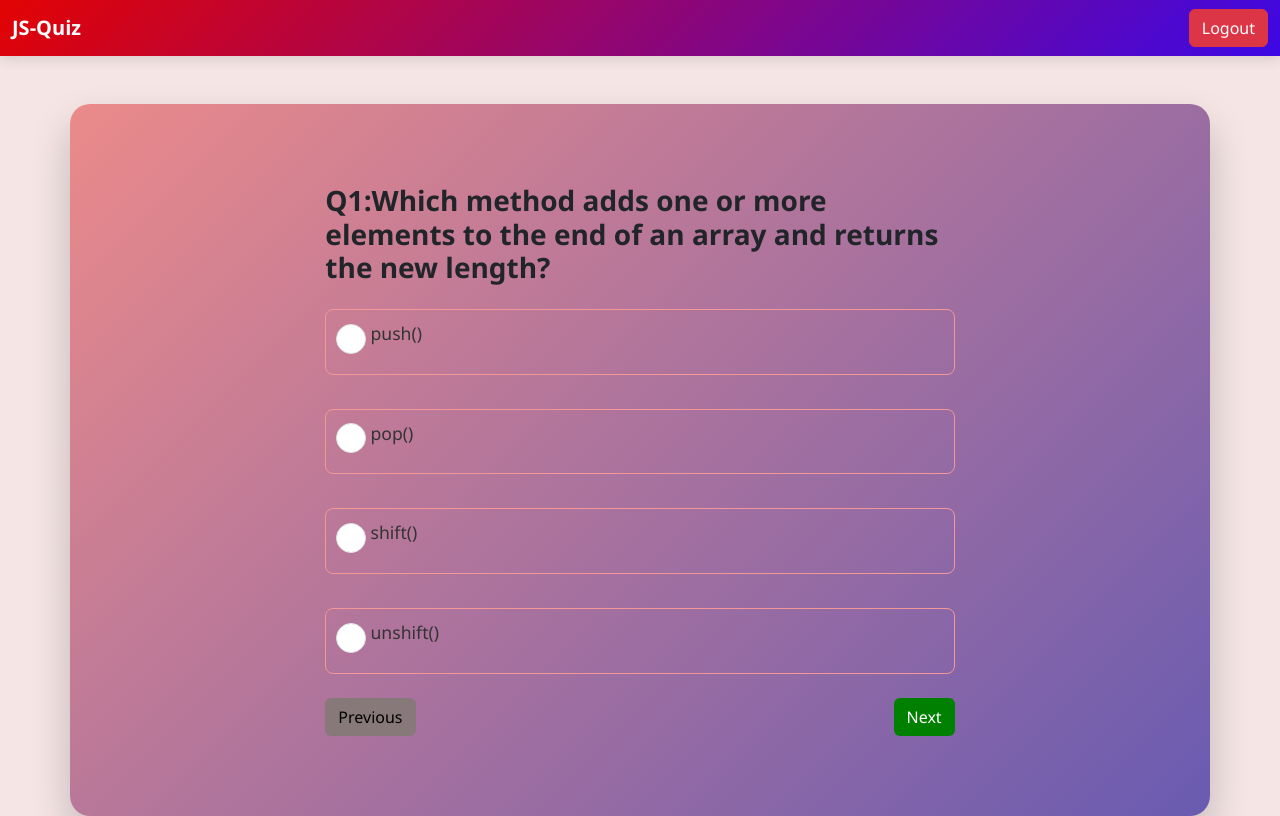
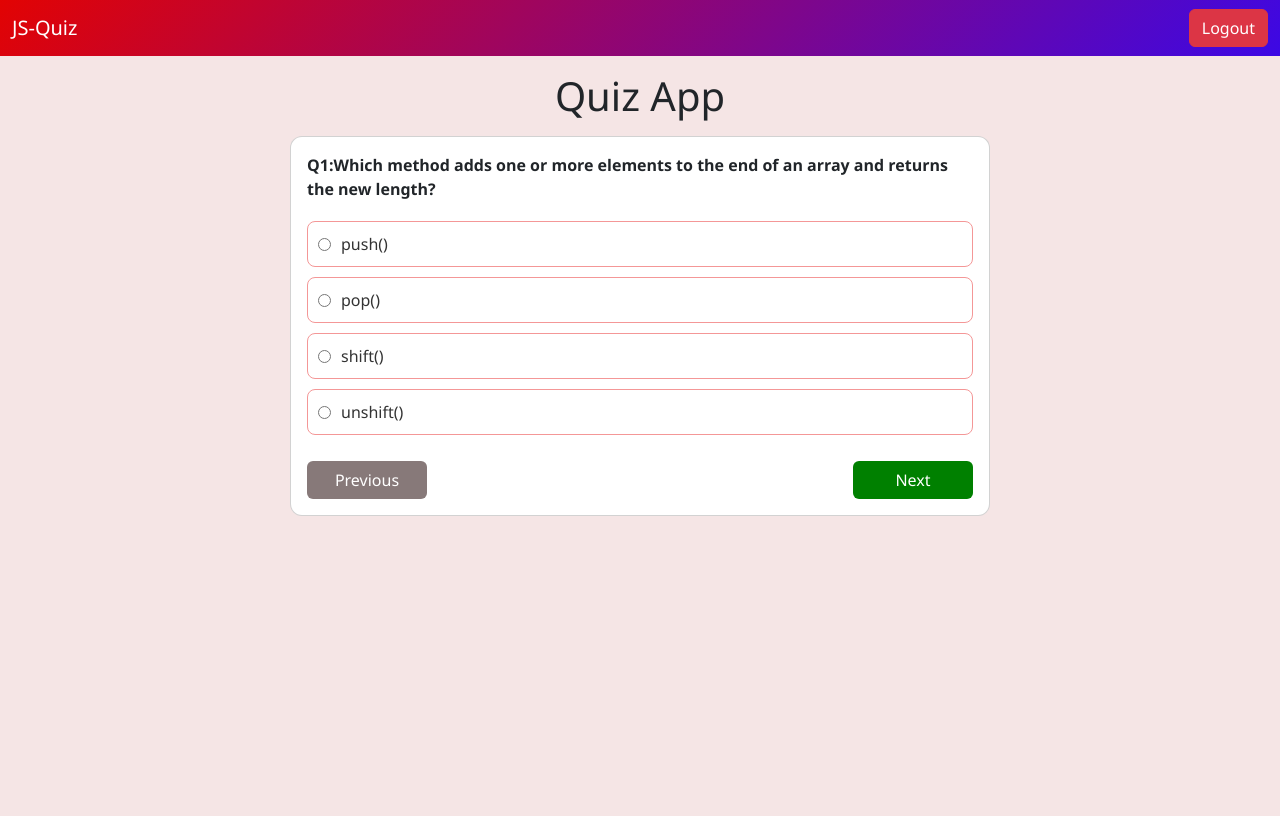
Before and after one commit to madihahanif723-maker/Quiz-App, a plain HTML site: page quiz.html in a window 1280 px wide. Drawn offline with nearby package versions, Linux system fonts and the light colour scheme; some packages are replaced by stand-ins of ours; a script that the page names is missing.

Commit message:
quiz app complete

```diff
--- a/app.js
+++ b/app.js
@@ -52,7 +52,7 @@ var QuizData = [{
     Option3: "String",
     Option4: "Character",
     Answer: "Character",
-},  {
+}, {
     question: "Q3:Which symbol is used for single-line comments in JavaScript?",
     Option1: "//",
     Option2: "##",
@@ -102,7 +102,7 @@ var QuizData = [{
     Option3: "Hello World!",
     Option4: "undefined",
     Answer: "Hello World!",
-},{
+}, {
     question: "Q10: Which function is used to serialize an object into a JSON string?",
     Option1: "JSON.parse()",
     Option2: "JSON.stringify()",
@@ -110,51 +110,78 @@ var QuizData = [{
     Option4: "JSON.convert()",
     Answer: "JSON.stringify()",
 }]
+
+
+
+
 var index = 0;
 var score = 0;
+
 function displayContainer() {
-    document.getElementById("displayCard").style.display = "block";
-    document.getElementById("displayCard").innerHTML = `<div  id="quizContainer">
-     <div class="quiz-card mb-4" id="displayArea">
-                    <h3 class="fw-bold mb-4">${QuizData[index].question}</h3>
-                    <div class="options-group">
+    var quizcontainer = document.getElementById("quizcontainer");
+
+    if (index >= QuizData.length) {
+        quizcontainer.innerHTML = `<h2>Your Score is ${score}/${QuizData.length}</h2>`;
+        return;
+    }
+
+quizcontainer.innerHTML = `
+    <p class="question">${QuizData[index].question}</p>
+
     <label class="option-label">
-                            <input type="radio" name="option" class="form-check-input" value="${QuizData[index].Option1}">
+        <input type="radio" name="option" value="${QuizData[index].Option1}">
         <span>${QuizData[index].Option1}</span>
     </label>
-                        <br>
+
     <label class="option-label">
-                            <input type="radio" name="option" class="form-check-input" value="${QuizData[index].Option2}">
+        <input type="radio" name="option" value="${QuizData[index].Option2}">
         <span>${QuizData[index].Option2}</span>
     </label>
-                        <br>
+
     <label class="option-label">
-                            <input type="radio" name="option" class="form-check-input" value="${QuizData[index].Option3}">
+        <input type="radio" name="option" value="${QuizData[index].Option3}">
         <span>${QuizData[index].Option3}</span>
     </label>
-                        <br>
+
     <label class="option-label">
-                            <input type="radio" name="option" class="form-check-input" value="${QuizData[index].Option4}">
+        <input type="radio" name="option" value="${QuizData[index].Option4}">
         <span>${QuizData[index].Option4}</span>
     </label>
+
+    <div class="d-flex justify-content-between mt-3">
+        <button class="btn butcol btn-nav" onclick="previousQuiz()">Previous</button>
+        <button id="nextBtn" class="btn butncol btn-nav" onclick="nextQuiz()">Next</button>
     </div>
-                </div>
+`;
+if(index=== QuizData.length-1){
+        var nextBtn = document.getElementById("nextBtn")
+        nextBtn.innerHTML = "Submit"
+        nextBtn.classList.add("btn-success")
 
-                <div class="d-flex justify-content-between">
-                    <button class="btn butcol btn-nav" onclick="previousQuiz()"> Previous</button>
-                    <button class="btn butncol btn-nav text-white" onclick="nextQuiz()">Next </button>
-                </div>
-            </div>`
-} displayContainer()
+    }
+
+}
+
 function nextQuiz() {
-    if (index < QuizData.length - 1) {
-        index++
-        displayContainer()
+    var options = document.getElementsByName("option");
+
+    for (var i = 0; i < options.length; i++) {
+        if (options[i].checked) {
+            if (options[i].value === QuizData[index].Answer) {
+                score++;
             }
         }
+    }
+
+    index++;
+    displayContainer();
+}
+
 function previousQuiz() {
     if (index > 0) {
         index--;
-        displayContainer()
+        displayContainer();
     }
 }
+
+displayContainer();
--- a/quiz.html
+++ b/quiz.html
@@ -29,14 +29,11 @@
     </div>
   </nav>
   <div class="container mt-3">
-    <div class="row justify-content-center align-items-center mt-5 three">
-      <div class=" col-md-8" id="displayCard">
+    <h1 class="text-center">Quiz App</h1>
+    <div id="quizcontainer" class="card p-3 mt-3">
 
-      </div>
-      <div id="submitCard" class="text-center d-none"></div>
-      <div id="scoreCard" class="text-center d-none"></div>
     </div>
-  </div>
+</div>
 
 
 
--- a/style.css
+++ b/style.css
@@ -1,22 +1,20 @@
 body {
     background-color: #f5e5e5;
     margin: 0;
-    font-family: 'Segoe UI',Arial, sans-serif;
+    font-family: 'Segoe UI', Arial, sans-serif;
 }
+
+/* Navbar */
 .navbar {
     background: linear-gradient(135deg, #e20303, #3c08e5);
-    box-shadow: 0 4px 12px rgba(0, 0, 0, 0.1);
 }
 
 .navbar-brand,
 .nav-link {
     color: #fff !important;
-    font-weight: 600;
 }
-
 .nav-link:hover {
-    color: #cfd8dc !important;
-    text-decoration: underline;
+    color: #f49797 !important;
 }
 .login-form{
     width: 400px;
@@ -34,41 +32,27 @@ body {
      text-align: center;
      margin-top: 15px;
 }
-
-
-/* Inputs */
-input {
+form label {
+    display: block;
+    margin-bottom: 15px;
+}
+label input {
     width: 100%;
-    padding: 14px;
-    margin: 10px 0;
+    padding: 10px;
     border: none;
-    border-radius: 12px;
+    border-radius: 8px;
+    background-color: #f49797;
+    color: #333;
+    font-size: 1rem;
+}
+label input:focus {
     outline: none;
-    font-size: 0.95rem;
-    box-sizing: border-box;
-    transition: box-shadow 0.3s ease;
+    box-shadow: 0 0 5px rgba(244, 151, 151, 0.8);
 }
-input:focus {
-    box-shadow: 0 0 10px rgba(255, 255, 255, 0.6);
-}
-input {
-    border: 1px solid rgba(255, 255, 255, 0.2);
-}
-
-.login-form button {
-    width: 220px;
-    margin: 10px auto;
-    display: block;
-    padding: 12px 20px;
-    border-radius: 20px;
-    background: linear-gradient(135deg, #2505f1, #ed0808);
-    border: none;
-    color: #cfd8dc;
-}
-
-
-.signup-form button {
-    width: 320px;
+.headlo {
+    font-size: 1.8rem;
+    margin-bottom: 30px;
+    color: #fff;
 }
 
 .loginCont {
@@ -83,84 +67,105 @@ input {
     box-shadow: 0 25px 45px rgba(0, 0, 0, 0.3);
 }
 
+.login-form button {
+    transform: scale(1.1);
+    box-shadow: 0 8px 20px rgba(0, 0, 0, 0.3);
+    background: linear-gradient(135deg, #2505f1, #ed0808);
+    color: white;
+    border: none;
+    padding: 10px 20px;
+    border-radius: 8px;
+    font-size: 1rem;
+    transition: transform 0.3s ease, box-shadow 0.3s ease, background 0.3s ease;
+}
+
 .login-form button:hover{
     transform: scale(1.1);
     box-shadow: 0 8px 20px rgba(0, 0, 0, 0.3);
     background: linear-gradient(135deg, #2505f1, #ed0808);
     cursor: pointer;
 }
-.butcol{
-    background-color: #877979;
-     color: black;
+
+/* Quiz Card */
+#quizcontainer {
+    max-width: 700px;
+    margin: auto;
+    border-radius: 12px;
 }
 
-.butcol:hover{
-    background-color: #877979;
-     color: black;
-     transform: scale(1.1);
-    box-shadow: 0 8px 20px rgba(0, 0, 0, 0.3);
-    cursor: pointer;
+/* Question */
+.question {
+    font-weight: 600;
+    margin-bottom: 20px;
 }
-.butcol:active{
-    background-color: #877979;
-     color: black;
-     transform: scale(1.1);
-    box-shadow: 0 8px 20px rgba(0, 0, 0, 0.3);
-    cursor: pointer;
-}
-.butcol:disabled{
-    background-color: #877979;
-     color: black;
-     opacity: 0.6;
-     cursor: not-allowed;
-}
-.butncol{
-    background-color: green;
-     color: black;
-}
-.butncol:hover{
-    background-color: green;
-     color: black;
-     transform: scale(1.1);
-    box-shadow: 0 8px 20px rgba(0, 0, 0, 0.3);
-    cursor: pointer;
-}
-.butncol:active{
-    background-color: green;
-     color: black;
-     transform: scale(1.1);
-    box-shadow: 0 8px 20px rgba(0, 0, 0, 0.3);
-    cursor: pointer;
-}
-.butncol:disabled{
-    background-color: green;
-     color: black;
-     opacity: 0.6;
-     cursor: not-allowed;
-}
-.option-label{
+
+/* Options */
+.option-label {
+    display: flex;
+    align-items: center;
+    gap: 10px;
     border: 1px solid #f49797;
     border-radius: 8px;
     padding: 10px;
     margin-bottom: 10px;
-    display: block;
     cursor: pointer;
-    transition: background-color 0.3s ease, box-shadow 0.3s
-        ease;
+}
 
+.option-label:hover {
+    background-color: #ffecec;
 }
+
+/* Radio Fix */
+input[type="radio"] {
+    width: auto;
+    margin: 0;
+}
+
+/* Text */
 span {
-    font-size: 1.1rem;
+    font-size: 1rem;
     color: #333;
-    font-weight: 500;
 }
-.three{
-    background: linear-gradient(135deg, #eb8a8a, #695bb1);
-    border-radius: 20px;
-    box-shadow: 0 20px 40px rgba(0, 0, 0, 0.2);
-    padding: 80px;
+
+/* Buttons */
+.btn-nav {
+    width: 120px;
 }
-.three:hover {
-    transform: translateY(-3px);
-    box-shadow: 0 25px 45px rgba(0, 0, 0, 0.3);
+
+.butcol {
+    background-color: #877979;
+    color: white;
 }
+
+
+
+/* Button Hover */
+.butcol:hover {
+    background-color: #877979;
+    color: hsl(0, 0%, 100%);
+    transform: scale(1.05);
+    cursor: pointer;
+}
+.butcol:active {
+    background-color: #877979;
+    color: hsl(0, 0%, 100%);
+    transform: scale(0.95);
+}
+
+
+.butncol {
+    background-color: green;
+    color: white;
+}
+
+.butncol:hover {
+    background-color: green;
+    color: hsl(0, 0%, 100%);
+    transform: scale(1.05);
+    cursor: pointer;
+}
+.butncol:active {
+    background-color: green;
+    color: hsl(0, 0%, 100%);
+    transform: scale(0.95);
+}
```
Also changed, not shown: index.html (+3 -3 lines). Lines whose indentation alone changed are shown as unchanged.
